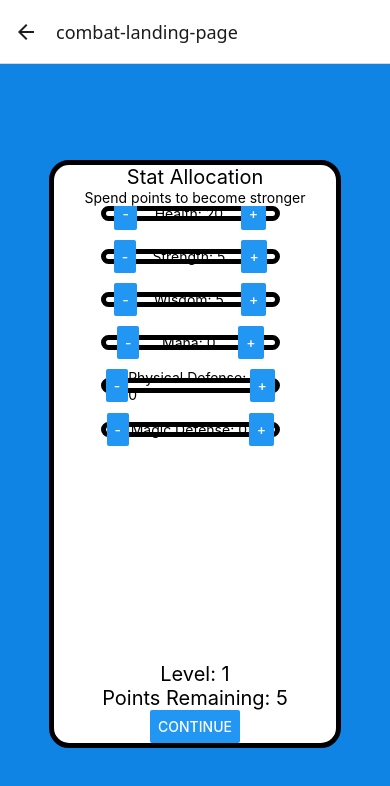
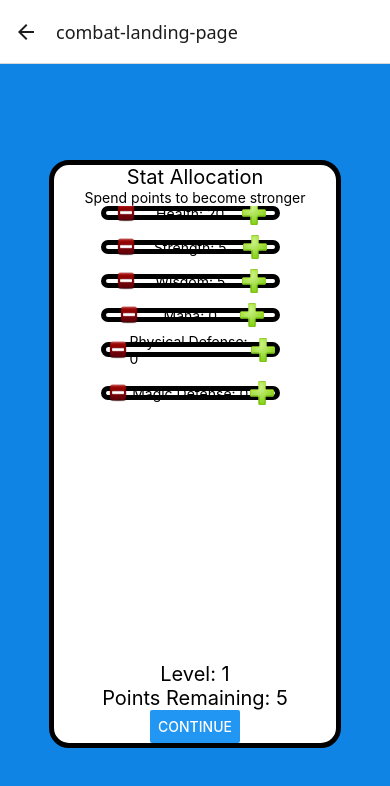
Before and after one commit to jtn9701/Mobile-Combat-Game, a React Native app in the folder mobile-combat-game/: screen /combat-landing-page in a window 390 px wide. Shown: the top 786 px of the page. Built offline with nearby package versions, Linux system fonts and the light colour scheme.

Commit message:
Refactor stat buttons to be pressables with images

```diff
--- a/mobile-combat-game/components/StatButton.js
+++ b/mobile-combat-game/components/StatButton.js
@@ -1,7 +1,21 @@
 import { Pressable, Image } from "react-native";
 
-const StatButton = ({title, onPress, image}) => {
+import { statButtonStyles } from "./style-sheets/stat-button-styles";
 
+const StatButton = ({title, onPress}) => {
+    if (title === "-") {
+        return (
+            <Pressable onPress={onPress}>
+                <Image style={statButtonStyles.imageSize} source={require("./../assets/images/minusSign.png")}/>
+            </Pressable>
+        );
+     } else if (title === "+") {
+        return (
+            <Pressable onPress={onPress}>
+                <Image style={statButtonStyles.imageSize} source={require("./../assets/images/plusSign.png")}/>
+            </Pressable>
+        );
+     }
 }
 
 export default StatButton
--- a/mobile-combat-game/components/StatsModal.js
+++ b/mobile-combat-game/components/StatsModal.js
@@ -3,6 +3,8 @@ import { globalStyles } from './style-sheets/global-styles';
 import { screenStyles } from './style-sheets/screen-styles';
 
 import entityConstants from "./../constants/entityConstants.json"
+
+import StatButton from './StatButton';
 
 const StatsAllocationModal = ({data, setCurrentCombatScreen, state, dispatch, playerLevel, gameOutcome}) => {
     const renderModalItem = ({item}) => {
@@ -19,7 +21,7 @@ const StatsAllocationModal = ({data, setCurrentCombatScreen, state, dispatch, pl
                 case "Health":
                     return (
                         <>
-                            <Button title='-'
+                            <StatButton title={'-'}
                                 onPress={() => {
                                     dispatch( { statToChange: "healthStat", amount: -entityConstants.STAT_INCREMENT } );
                                     if (isNotCurrentStatAtMinValue(state.healthStat, entityConstants.DEFAULT_PLAYER_STATS.healthStat)){
@@ -28,7 +30,7 @@ const StatsAllocationModal = ({data, setCurrentCombatScreen, state, dispatch, pl
                                 }}
                             />
                             <Text>{item.title}: {state.healthStat}</Text>
-                            <Button title='+'
+                            <StatButton title={'+'}
                                 onPress={() => {
                                     if (isPointsRemainingAboveZero()) {
                                         dispatch( { statToChange: "healthStat", amount: entityConstants.STAT_INCREMENT } ) ;
@@ -40,7 +42,7 @@ const StatsAllocationModal = ({data, setCurrentCombatScreen, state, dispatch, pl
                 case "Strength":
                     return (
                         <>
-                            <Button title='-'
+                            <StatButton title={'-'}
                                 onPress={() => {
                                     dispatch( { statToChange: "strengthStat", amount: -entityConstants.STAT_INCREMENT } );
                                     if (isNotCurrentStatAtMinValue(state.strengthStat, entityConstants.DEFAULT_PLAYER_STATS.strengthStat)){
@@ -49,7 +51,7 @@ const StatsAllocationModal = ({data, setCurrentCombatScreen, state, dispatch, pl
                                 }}
                             />
                             <Text>{item.title}: {state.strengthStat}</Text>
-                            <Button title='+'
+                            <StatButton title={'+'}
                                 onPress={() => {
                                     if (isPointsRemainingAboveZero()) {
                                         dispatch( { statToChange: "strengthStat", amount: entityConstants.STAT_INCREMENT } ) ;
@@ -61,7 +63,7 @@ const StatsAllocationModal = ({data, setCurrentCombatScreen, state, dispatch, pl
                 case "Wisdom":
                     return (
                         <>
-                            <Button title='-'
+                            <StatButton title={'-'}
                                 onPress={() => {
                                     dispatch( { statToChange: "wisdomStat", amount: -entityConstants.STAT_INCREMENT } );
                                     if (isNotCurrentStatAtMinValue(state.wisdomStat, entityConstants.DEFAULT_PLAYER_STATS.wisdomStat)){
@@ -70,7 +72,7 @@ const StatsAllocationModal = ({data, setCurrentCombatScreen, state, dispatch, pl
                                 }}
                             />
                             <Text>{item.title}: {state.wisdomStat}</Text>
-                            <Button title='+'
+                            <StatButton title={'+'}
                                 onPress={() => {
                                     if (isPointsRemainingAboveZero()) {
                                         dispatch( { statToChange: "wisdomStat", amount: entityConstants.STAT_INCREMENT } ) ;
@@ -82,7 +84,7 @@ const StatsAllocationModal = ({data, setCurrentCombatScreen, state, dispatch, pl
                 case "Mana":
                     return (
                         <>
-                            <Button title='-'
+                            <StatButton title={'-'}
                                 onPress={() => {
                                     dispatch( { statToChange: "manaStat", amount: -entityConstants.STAT_INCREMENT } );
                                     if (isNotCurrentStatAtMinValue(state.manaStat)){
@@ -91,7 +93,7 @@ const StatsAllocationModal = ({data, setCurrentCombatScreen, state, dispatch, pl
                                 }}
                             />
                             <Text>{item.title}: {state.manaStat}</Text>
-                            <Button title='+'
+                            <StatButton title={'+'}
                                 onPress={() => {
                                     if (isPointsRemainingAboveZero()) {
                                         dispatch( { statToChange: "manaStat", amount: entityConstants.STAT_INCREMENT } ) ;
@@ -103,7 +105,7 @@ const StatsAllocationModal = ({data, setCurrentCombatScreen, state, dispatch, pl
                 case "Physical Defense":
                     return (
                         <>
-                            <Button title='-'
+                            <StatButton title={'-'}
                                 onPress={() => {
                                     dispatch( { statToChange: "defenseStat", amount: -entityConstants.STAT_INCREMENT } );
                                     if (isNotCurrentStatAtMinValue(state.defenseStat)){
@@ -112,7 +114,7 @@ const StatsAllocationModal = ({data, setCurrentCombatScreen, state, dispatch, pl
                                 }}
                             />
                             <Text>{item.title}: {state.defenseStat}</Text>
-                            <Button title='+'
+                            <StatButton title={'+'}
                                 onPress={() => {
                                     if (isPointsRemainingAboveZero()) {
                                         dispatch( { statToChange: "defenseStat", amount: entityConstants.STAT_INCREMENT } ) ;
@@ -124,7 +126,7 @@ const StatsAllocationModal = ({data, setCurrentCombatScreen, state, dispatch, pl
                 case "Magic Defense":
                     return (
                         <>
-                            <Button title='-'
+                            <StatButton title={'-'}
                                 onPress={() => {
                                     dispatch( { statToChange: "magicDefenseStat", amount: -entityConstants.STAT_INCREMENT } );
                                     if (isNotCurrentStatAtMinValue(state.magicDefenseStat)){
@@ -133,7 +135,7 @@ const StatsAllocationModal = ({data, setCurrentCombatScreen, state, dispatch, pl
                                 }}
                             />
                             <Text>{item.title}: {state.magicDefenseStat}</Text>
-                            <Button title='+'
+                            <StatButton title={'+'}
                                 onPress={() => {
                                     if (isPointsRemainingAboveZero()) {
                                         dispatch( { statToChange: "magicDefenseStat", amount: entityConstants.STAT_INCREMENT } ) ;
@@ -156,7 +158,7 @@ const StatsAllocationModal = ({data, setCurrentCombatScreen, state, dispatch, pl
     }
 
         return (
-            <View style={[globalStyles.container, globalStyles.background, screenStyles.mainMenuStyles.backgroundImage]}>
+        <View style={[globalStyles.container, globalStyles.background, screenStyles.mainMenuStyles.backgroundImage]}>
             <View style={[globalStyles.container, globalStyles.borderForTesting, screenStyles.statAllocationStyles.modal]}>
                 <View>
                     <Text style={screenStyles.statAllocationStyles.titleText}>Stat Allocation</Text>
--- /dev/null
+++ b/mobile-combat-game/components/style-sheets/stat-button-styles.js
@@ -0,0 +1,8 @@
+import { StyleSheet } from 'react-native';
+
+export const statButtonStyles = StyleSheet.create({
+    imageSize: {
+        height: 24,
+        width: 24
+    }
+})
--- a/mobile-combat-game/constants/entityConstants.json
+++ b/mobile-combat-game/constants/entityConstants.json
@@ -11,12 +11,12 @@
         "pointsToAllocate": 5
     },
     "DEFAULT_ENEMY_STATS": {
-        "healthStat": 20,
-        "strengthStat": 5,
+        "healthStat": 50,
+        "strengthStat": 10,
         "wisdomStat": 5,
         "manaStat": 0,
-        "defenseStat": 2,
-        "magicDefenseStat": 2,
+        "defenseStat": 5,
+        "magicDefenseStat": 5,
         "name": "Enemy"
     }
 }
```
Also changed, not shown: mobile-combat-game/assets/images/minusSign.png (added), mobile-combat-game/assets/images/plusSign.png (added).
